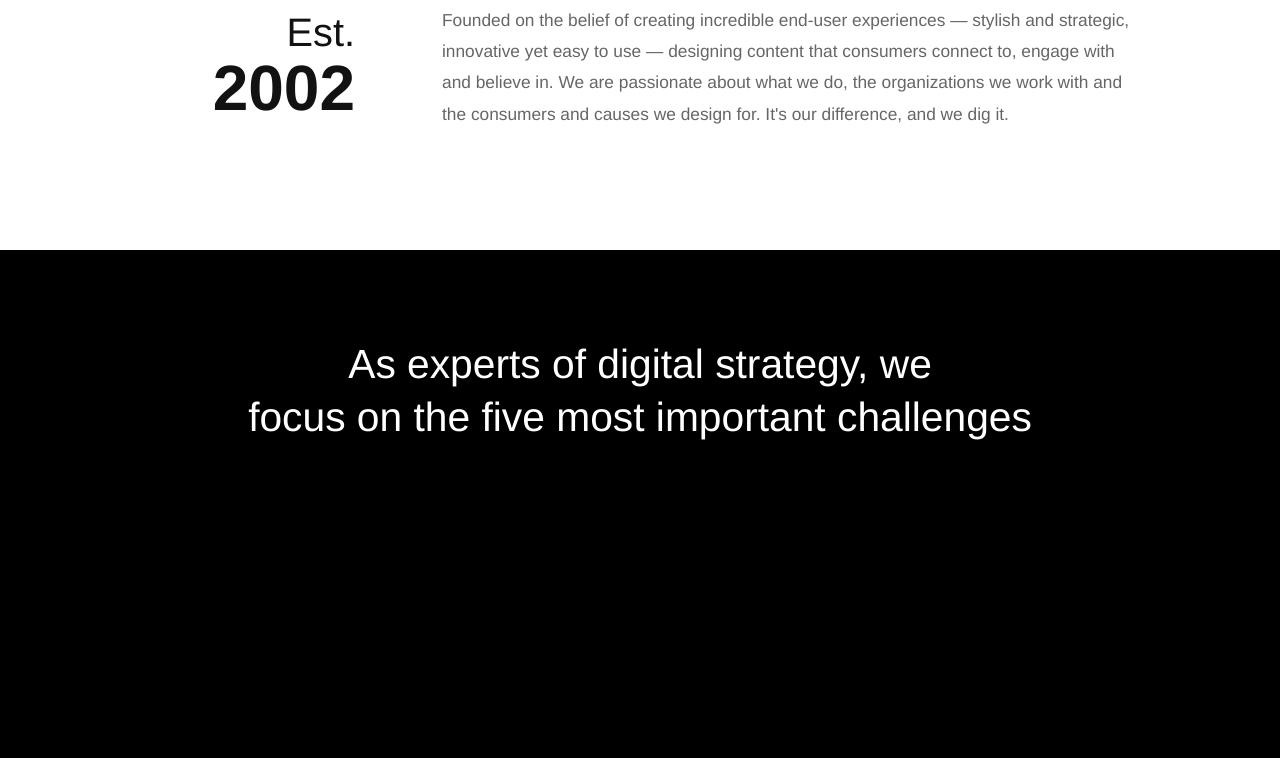
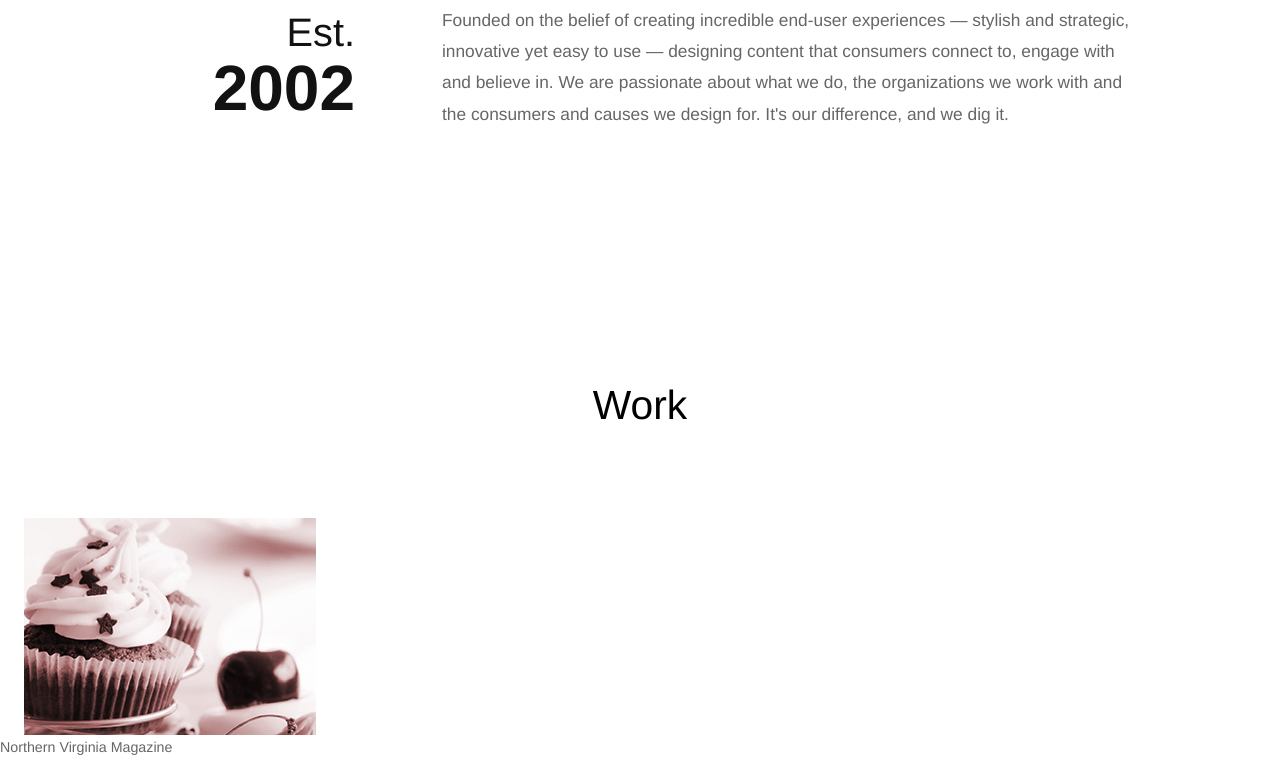
Before and after one commit to leobauza/saforian, a PHP site: page / in a window 1280 px wide. Shown: the part 781-1539 px from the top of the page. Run offline with PHP 8.4, Linux system fonts and the light colour scheme; some libraries are stand-ins or nearby versions.

Commit message:
b/w code working on isotope projects

```diff
--- a/index.php
+++ b/index.php
@@ -46,6 +46,54 @@
 				we dig it.</p>
 			</div>
 		</section>
+
+
+
+		<section class="safo-work">
+			<div class="section-contents">
+				<h2>Work</h2>
+			</div>
+		</section>
+		<section id="iso-cont">
+			<article class="item safo-client">
+				<a href="#"><img src='images/site/client-thumbnails/specialicious.jpg' alt='Specialicious' /></a>
+				<p>Northern Virginia Magazine</p>
+			</article>
+			<article class="item safo-client">
+				<img src='images/site/client-thumbnails/specialicious.jpg' alt='Specialicious' />
+				<p>Northern Virginia Magazine</p>
+			</article>
+			<article class="item safo-client">
+				<img src='images/site/client-thumbnails/specialicious.jpg' alt='Specialicious' />
+				<p>Northern Virginia Magazine</p>
+			</article>
+			<article class="item safo-client">
+				<img src='images/site/client-thumbnails/specialicious.jpg' alt='Specialicious' />
+				<p>Northern Virginia Magazine</p>
+			</article>
+			<article class="item safo-client">
+				<img src='images/site/client-thumbnails/specialicious.jpg' alt='Specialicious' />
+				<p>Northern Virginia Magazine</p>
+			</article>
+			<article class="item safo-client">
+				<img src='images/site/client-thumbnails/specialicious.jpg' alt='Specialicious' />
+				<p>Northern Virginia Magazine</p>
+			</article>
+			<article class="item safo-client">
+				<img src='images/site/client-thumbnails/specialicious.jpg' alt='Specialicious' />
+				<p>Northern Virginia Magazine</p>
+			</article>
+			<article class="item safo-client">
+				<img src='images/site/client-thumbnails/specialicious.jpg' alt='Specialicious' />
+				<p>Northern Virginia Magazine</p>
+			</article>
+			<article class="item safo-client">
+				<img src='images/site/client-thumbnails/specialicious.jpg' alt='Specialicious' />
+				<p>NEXT</p>
+			</article>
+		</section>
+
+
 
 
 		<div id="sliders-cont">
--- a/js/safo.js
+++ b/js/safo.js
@@ -131,6 +131,20 @@
 	});
 }
 
+//new gallery set up
+function gallerySetUp2() {
+	// clone image
+	$('#iso-cont img').each(function(){
+		var el = $(this);
+		el.css({"position":"absolute"}).wrap("<div class='img_wrapper' style='display: inline-block'>").clone().addClass('img_grayscale').css({"position":"absolute","z-index":"998","opacity":"0"}).insertBefore(el).queue(function(){
+			var el = $(this);
+			el.parent().css({"width":this.width,"height":this.height});
+			el.dequeue();
+		});
+		this.src = grayscale(this.src);
+	});
+}
+
 
 /*
  * =============================================================
@@ -221,6 +235,7 @@
 
 	if(ieVer == -1 || ieVer == 9) {
 		gallerySetUp();
+		gallerySetUp2();
 	}
 
 	// Fade image
@@ -230,6 +245,17 @@
 	$('.img_grayscale').mouseout(function(){
 		$(this).stop().animate({opacity:0}, 1000);
 	});
+
+	// NEW FADE IMAGE
+	$('#iso-cont img').mouseover(function(){
+		$(this).parent().find('img:first').stop().animate({opacity:1}, 1000);
+	});
+	$('.img_grayscale').mouseout(function(){
+		$(this).stop().animate({opacity:0}, 1000);
+	});
+
+
+
 
 	/*
 	 * =============================================================
```
Also changed, not shown: other parts of index.php (+0 -38 lines).
